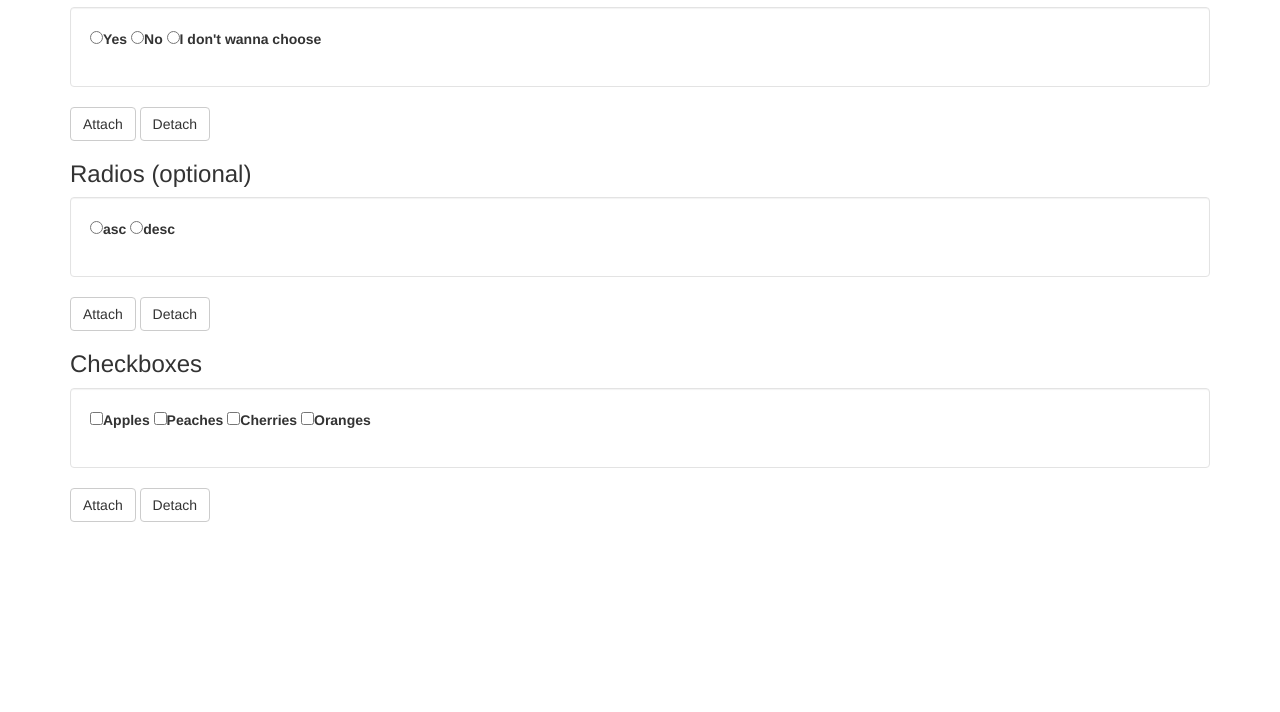
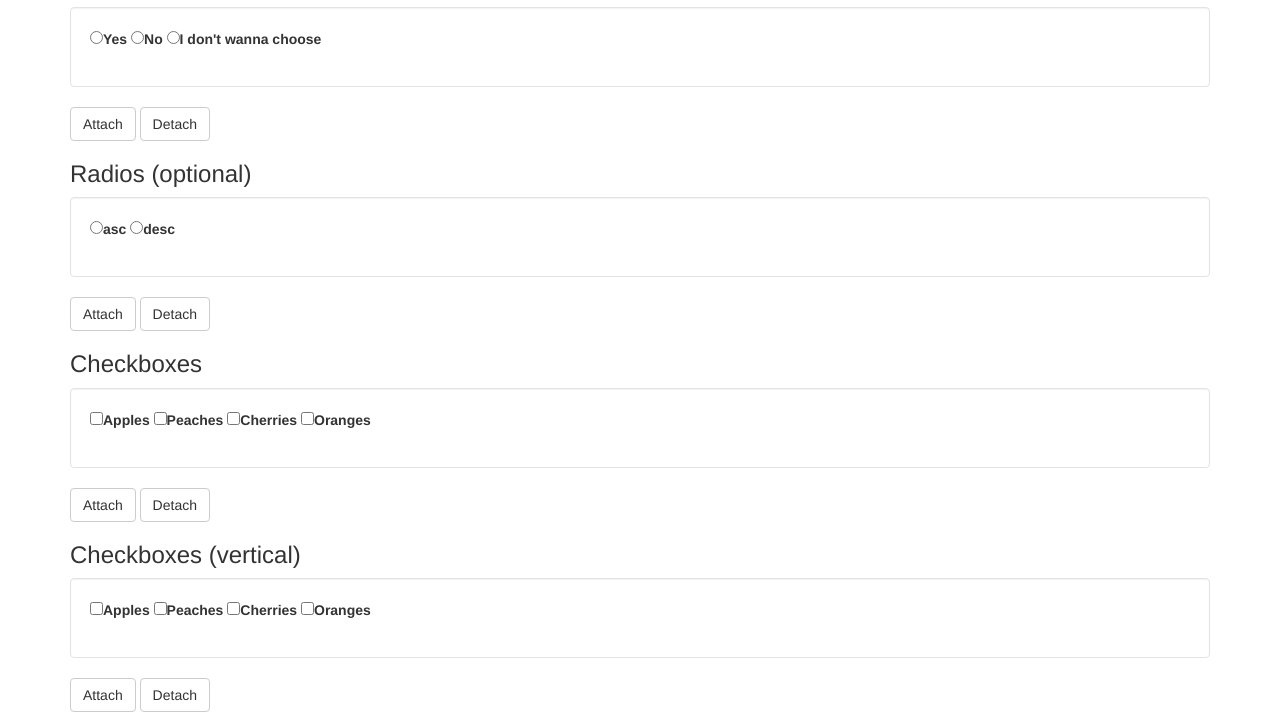
Before and after one commit to akger1379/bootstrap-form-buttonset, a plain HTML site: page demo-bs3.html in a window 1280 px wide. Shown: the part 162-874 px from the top of the page. Before the commit the page ends 800 px from the top, so only its background shows below. Drawn offline with nearby package versions, Linux system fonts and the light colour scheme.

Commit message:
documentation updates

```diff
--- a/demo-bs3.html
+++ b/demo-bs3.html
@@ -41,7 +41,7 @@
 		<input type="radio" name="ro" id="ro1" value="1"><label for="ro1">asc</label>
 		<input type="radio" name="ro" id="ro2" value="1"><label for="ro2">desc</label>
 	</div>
-	<button type="button" id="BtnAttach-ro" onclick="$('.buttonset-ro').bsFormButtonset({optional: true}).attach();" class="btn btn-default">Attach</button>
+	<button type="button" id="BtnAttach-ro" onclick="$('.buttonset-ro').bsFormButtonset({isOptional: true}).attach();" class="btn btn-default">Attach</button>
 	<button type="button" id="BtnDetach-ro" onclick="$('.buttonset-ro').bsFormButtonset().detach();" class="btn btn-default">Detach</button>
 
 	<h3>Checkboxes</h3>
@@ -51,8 +51,18 @@
 		<input type="checkbox" name="c3" id="c3" value="1"><label for="c3">Cherries</label>
 		<input type="checkbox" name="c4" id="c4" value="1"><label for="c4">Oranges</label>
 	</div>
-	<button type="button" id="BtnAttach-c" onclick="$('.buttonset-c').bsFormButtonset({buttonClasses: 'btn-warning btn-xs'}).attach();" class="btn btn-default">Attach</button>
+	<button type="button" id="BtnAttach-c" onclick="$('.buttonset-c').bsFormButtonset({buttonClasses: 'btn-success btn-xs'}).attach();" class="btn btn-default">Attach</button>
 	<button type="button" id="BtnDetach-c" onclick="$('.buttonset-c').bsFormButtonset().detach();" class="btn btn-default">Detach</button>
+
+	<h3>Checkboxes (vertical)</h3>
+	<div class="well buttonset-cv">
+		<input type="checkbox" name="cv1" id="cv1" value="1"><label for="cv1">Apples</label>
+		<input type="checkbox" name="cv2" id="cv2" value="1"><label for="cv2">Peaches</label>
+		<input type="checkbox" name="cv3" id="cv3" value="1"><label for="cv3">Cherries</label>
+		<input type="checkbox" name="cv4" id="cv4" value="1"><label for="cv4">Oranges</label>
+	</div>
+	<button type="button" id="BtnAttach-cv" onclick="$('.buttonset-cv').bsFormButtonset({isVertical: true}).attach();" class="btn btn-default">Attach</button>
+	<button type="button" id="BtnDetach-cv" onclick="$('.buttonset-cv').bsFormButtonset().detach();" class="btn btn-default">Detach</button>
 </div>
 </body>
 </html>
```
Also changed, not shown: 2 other files.
